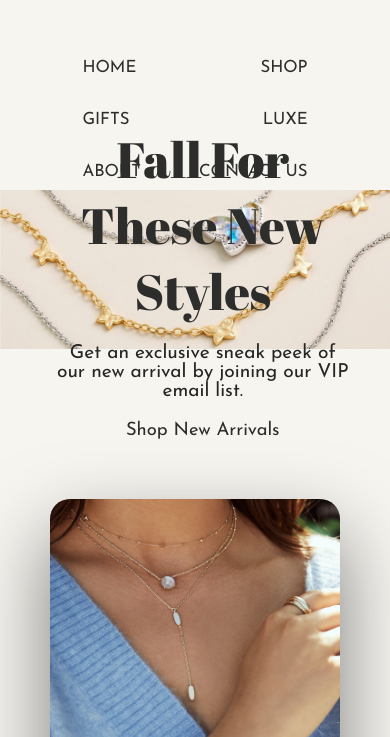
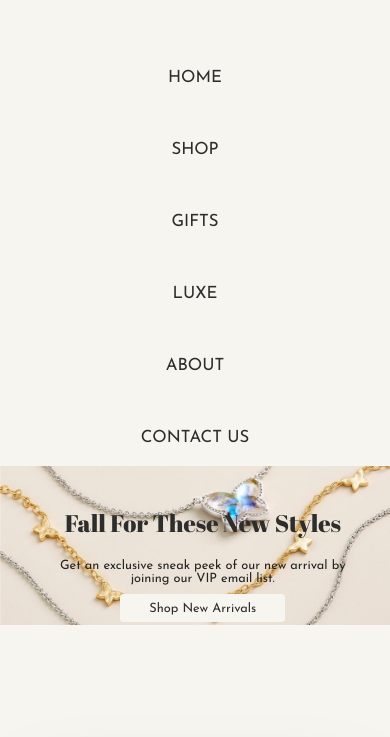
Before and after one commit to akwnorris/mangata-and-gallo, a plain HTML site: page index.html in a window 390 px wide. Shown: the part 107-844 px from the top of the page. Drawn offline with Linux system fonts and the light colour scheme.

Commit message:
Adjust media screen

```diff
--- a/style.css
+++ b/style.css
@@ -277,19 +277,26 @@ footer {
 
 /* fix copyright to match logo */
 
-/*
+
 @media screen and (max-width: 600px) {
+    .nav {
+        flex-direction: column;
+        text-align: center;
+    }
+
+    .nav a {
+        margin: 10px 0;
+    }
+
     .promotion .pcontent h2 {
-        font-size: 1rem;
+        font-size: 1.5em;
     }
 
     .promotion .pcontent p {
-        font-size: .5rem;
+        font-size: 0.8em;
     }
 
     button {
-        font-size: .5rem;
+        font-size: 0.8em;
     }
 }
-
- fonts not displaying properly on mobile device; need to look into further */
```
Also changed, not shown: index.html (+1 -1 lines).
